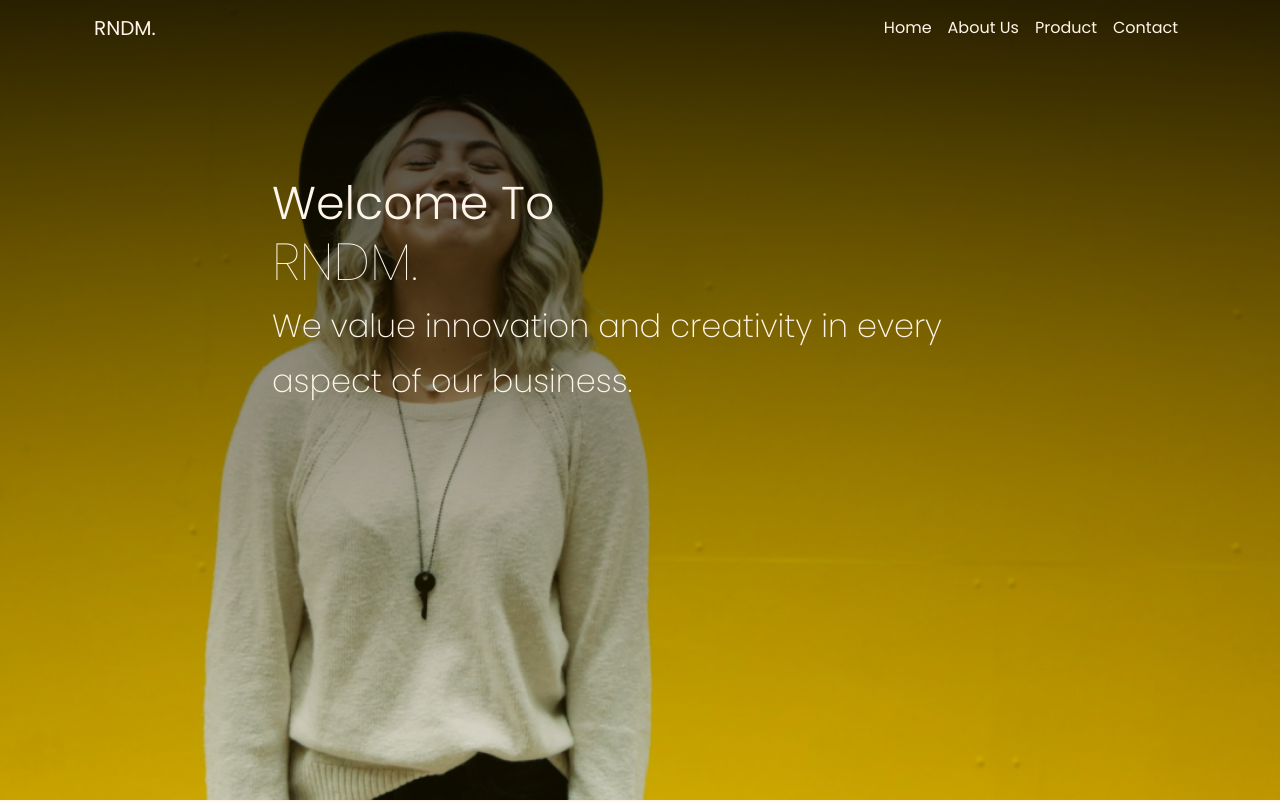
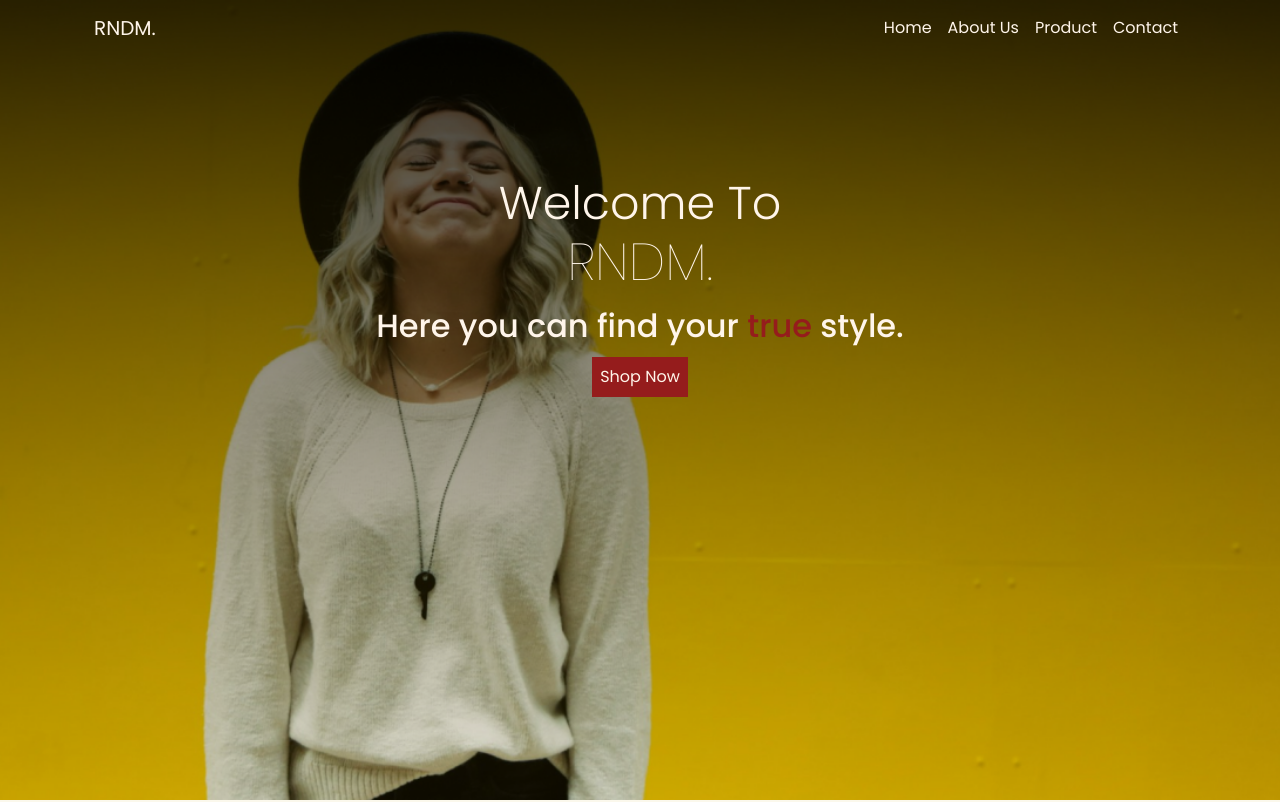
Before and after one commit to xympyo/rndm.Website, a plain HTML site: page index.html in a window 1280 px wide. Shown: the top 802 px of the page. Drawn offline with nearby package versions, Linux system fonts and the light colour scheme; a script that the page names is missing.

Commit message:
Styled and give a little more animation
Yay

```diff
--- a/index.html
+++ b/index.html
@@ -120,16 +120,40 @@
         <div class="row" style="margin-top: 120px">
           <div class="col-lg-2"></div>
           <div class="col-lg-8 fade">
-            <h1 style="color: #fff5ea; font-weight: 300; font-size: 46px">
+            <div class="row">
+              <h1
+                style="
+                  color: #fff5ea;
+                  font-weight: 300;
+                  font-size: 46px;
+                  text-align: center;
+                "
+              >
                 Welcome To<br />
                 <span style="font-size: 52px; font-weight: 100"
                   >RNDM.<br />
                 </span>
-              <span style="font-weight: 275; font-size: 2rem">
-                We value innovation and creativity in every aspect of our
-                business.
+                <span style="font-weight: 500; font-size: 2rem">
+                  Here you can find your
+                  <span style="color: #951c1c">true</span> style.
                 </span>
               </h1>
+              <div class="d-flex justify-content-center">
+                <a
+                  class="shopnow-btn"
+                  style="
+                    border: 0px;
+                    background-color: #951c1c;
+                    color: #fff5ea;
+                    padding: 0.5rem;
+                    text-decoration: none;
+                    cursor: pointer;
+                  "
+                >
+                  Shop Now
+                </a>
+              </div>
+            </div>
           </div>
           <div class="col-lg-2"></div>
         </div>
@@ -147,15 +171,15 @@
           <div class="d-flex flex-column mt-3 mt-lg-0 fade-right">
             <h1
               class="text-center text-lg-start"
-              style="color: #212427; font-weight: 600; font-size: 28px"
+              style="color: #1d1d1d; font-weight: 600; font-size: 28px"
             >
               About Us
             </h1>
             <p
               class="text-center text-lg-start"
-              style="font-size: 16px; font-weight: 400; color: #212427"
+              style="font-size: 16px; font-weight: 400; color: #1d1d1d"
             >
-              <span style="color: #212427; font-weight: 600; font-size: 16px"
+              <span style="color: #1d1d1d; font-weight: 600; font-size: 16px"
                 >RNDM.</span
               >
               RNDM is committed to offering T-Shirts with unique designs and
@@ -170,7 +194,7 @@
                 style="
                   text-decoration: none;
                   color: #fff5ea;
-                  background: #212427;
+                  background: #951c1c;
                   border-radius: 12px;
                   padding: 5px;
                 "
--- a/style.css
+++ b/style.css
@@ -19,8 +19,8 @@ body {
 }
 
 body {
-  background-color: #fff5ea;
-  color: #212427;
+  background-color: #fbf8ec;
+  color: #1d1d1d;
 }
 
 .first-page {
@@ -85,6 +85,17 @@ body {
   animation-range: cover 0% cover 100%;
 }
 
+.shopnow-btn {
+  transition: ease 0.5s;
+  &:hover {
+    box-shadow: 0px 22px 20px -1px rgba(0, 0, 0, 0.76);
+    -webkit-box-shadow: 0px 22px 20px -1px rgba(0, 0, 0, 0.76);
+    -moz-box-shadow: 0px 22px 20px -1px rgba(0, 0, 0, 0.76);
+    transform: translateY(-0.4rem);
+    border-radius: 0.5rem;
+  }
+}
+
 @keyframes fade {
   from {
     opacity: 0;
```
Also changed, not shown: aboutus.html (+1 -1 lines). Lines whose indentation alone changed are shown as unchanged.
